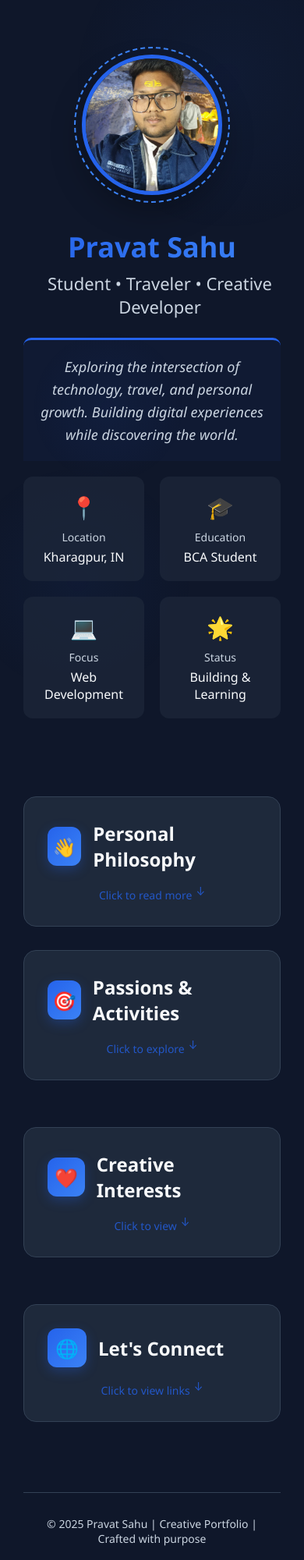
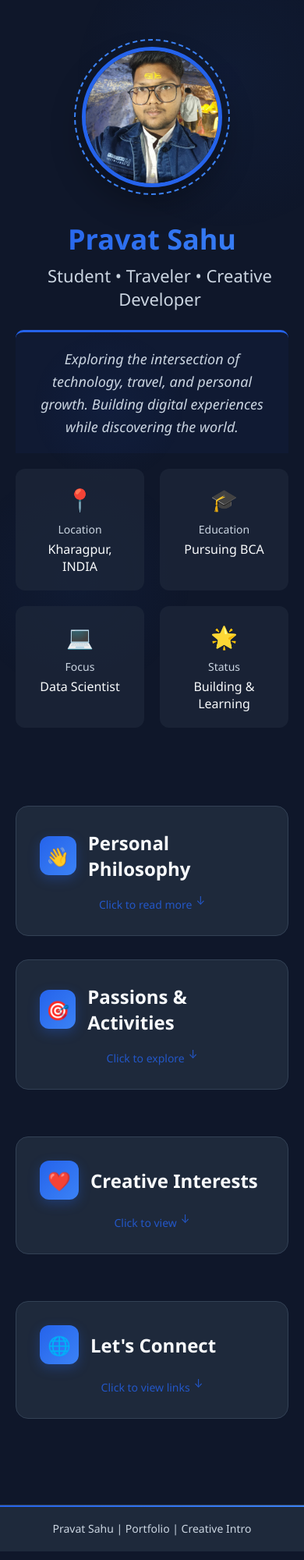
Before and after one commit to pravatsahu15/MySocialLife, a plain HTML site: page index.html in a window 390 px wide. Shown: the top 2000 px of the page at 78% size. Drawn offline with Linux system fonts and the light colour scheme.

Commit message:
Updated index.html
All done for now

```diff
--- a/index.html
+++ b/index.html
@@ -32,6 +32,8 @@ body {
     min-height: 100vh;
     overflow-x: hidden;
     position: relative;
+    display: flex;
+    flex-direction: column;
 }
 
 /* Background elements for creativity */
@@ -79,6 +81,8 @@ body {
     margin: 0 auto;
     padding: 30px;
     position: relative;
+    flex: 1;
+    width: 100%;
 }
 
 /* Creative header section */
@@ -432,14 +436,28 @@ body {
     font-weight: 500;
 }
 
-/* Footer */
+/* Footer - FIXED TO BOTTOM */
 .footer {
     text-align: center;
-    padding: 30px;
+    padding: 25px 30px;
     color: var(--text-gray);
-    font-size: 14px;
+    font-size: 15px;
     border-top: 1px solid var(--border-color);
-    margin-top: 40px;
+    background-color: var(--bg-card);
+    width: 100%;
+    margin-top: auto; /* This pushes footer to bottom */
+    position: relative;
+    z-index: 10;
+}
+
+.footer::before {
+    content: "";
+    position: absolute;
+    top: 0;
+    left: 0;
+    width: 100%;
+    height: 2px;
+    background: linear-gradient(90deg, var(--primary-blue), var(--light-blue));
 }
 
 /* Click hint animation */
@@ -507,6 +525,15 @@ body {
     .sections-container {
         flex-direction: column;
     }
+
+    .container {
+        padding: 20px;
+    }
+
+    .footer {
+        padding: 20px;
+        font-size: 14px;
+    }
 }
 </style>
 </head>
@@ -537,17 +564,17 @@ body {
                     <div class="detail-box">
                         <div class="detail-icon">📍</div>
                         <div class="detail-label">Location</div>
-                        <div class="detail-value">Kharagpur, IN</div>
+                        <div class="detail-value">Kharagpur, INDIA</div>
                     </div>
                     <div class="detail-box">
                         <div class="detail-icon">🎓</div>
                         <div class="detail-label">Education</div>
-                        <div class="detail-value">BCA Student</div>
+                        <div class="detail-value">Pursuing BCA</div>
                     </div>
                     <div class="detail-box">
                         <div class="detail-icon">💻</div>
                         <div class="detail-label">Focus</div>
-                        <div class="detail-value">Web Development</div>
+                        <div class="detail-value">Data Scientist</div>
                     </div>
                     <div class="detail-box">
                         <div class="detail-icon">🌟</div>
@@ -587,8 +614,8 @@ body {
                     <div class="card-content">
                         <div class="hobbies-grid">
                             <div class="hobby-item">
-                                <div class="hobby-name">🏸 Sports & Fitness</div>
-                                <div class="hobby-desc">Channeling energy through badminton and physical activities for mental clarity and wellbeing</div>
+                                <div class="hobby-name">🏏 Sports</div>
+                                <div class="hobby-desc">Channeling energy through physical activities for mental clarity and wellbeing</div>
                             </div>
                             <div class="hobby-item">
                                 <div class="hobby-name">✈️ Travel Exploration</div>
@@ -601,6 +628,10 @@ body {
                             <div class="hobby-item">
                                 <div class="hobby-name">🎵 Musical Expression</div>
                                 <div class="hobby-desc">Using music as a medium for reflection and creative expression</div>
+                            </div>
+                            <div class="hobby-item">
+                                <div class="hobby-name">🏍️ Bike Riding</div>
+                                <div class="hobby-desc">Exhaling all worries of life by turning the thortle</div>
                             </div>
                         </div>
                     </div>
@@ -618,14 +649,12 @@ body {
                     <div class="card-content">
                         <div class="interests-container">
                             <div class="interest-tag">Web Development</div>
-                            <div class="interest-tag">UI/UX Design</div>
                             <div class="interest-tag">Photography</div>
                             <div class="interest-tag">Outdoor Adventures</div>
-                            <div class="interest-tag">Motorcycle Culture</div>
+                            <div class="interest-tag">Bike Rides</div>
                             <div class="interest-tag">Spiritual Growth</div>
-                            <div class="interest-tag">Music Discovery</div>
+                            <div class="interest-tag">Music Listener</div>
                             <div class="interest-tag">Personal Development</div>
-                            <div class="interest-tag">Tech Innovation</div>
                             <div class="interest-tag">Cultural Exploration</div>
                         </div>
                     </div>
@@ -661,11 +690,11 @@ body {
                 </div>
             </div>
         </div>
+    </div>
 
-        <!-- Footer -->
-        <div class="footer">
-            © 2025 Pravat Sahu | Creative Portfolio | Crafted with purpose
-        </div>
+    <!-- Footer - Now at the very bottom of the page -->
+    <div class="footer">
+        Pravat Sahu | Portfolio | Creative Intro
     </div>
 
     <script>
```
